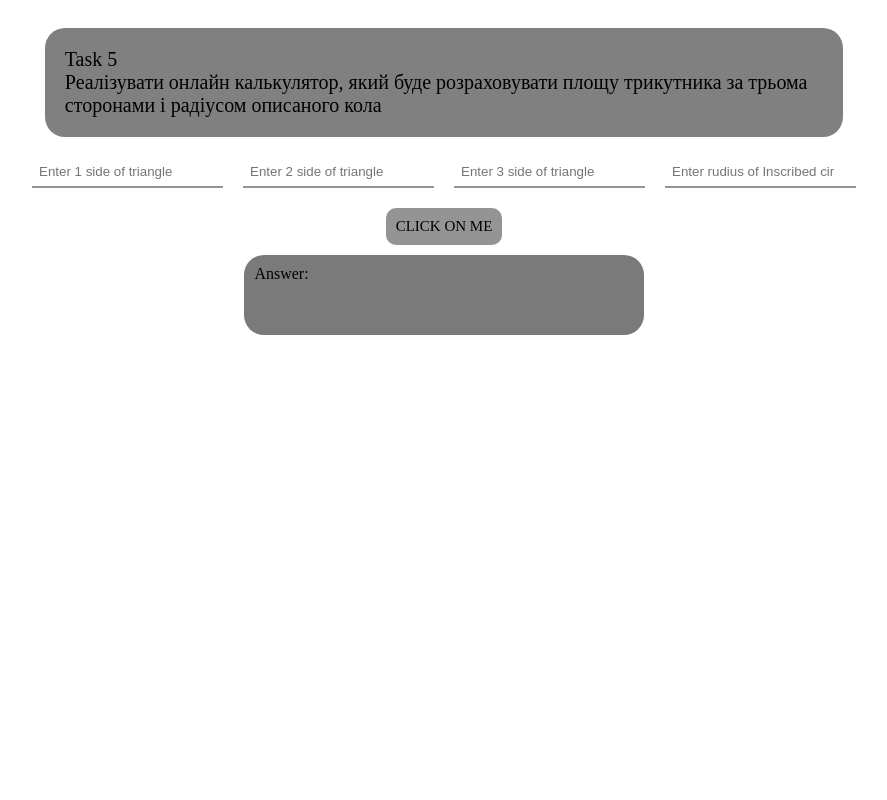
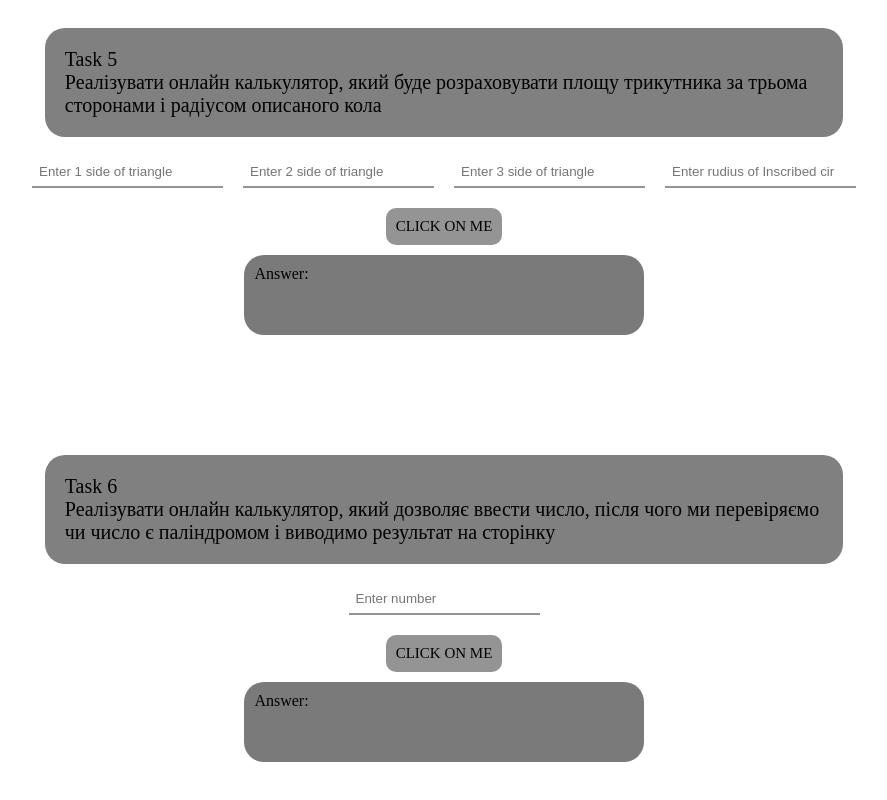
Before and after one commit to AdamT3H/cs11-ogogodnik, a plain HTML site: page lab5b/lab5b.html in a window 1280 px wide. Shown: the part 1283-2083 px from the top of the page, without its empty margins (206-1093 px from the left). Before the commit the page ends 1728 px from the top, so only its background shows below. Drawn offline with Linux system fonts and the light colour scheme.

Commit message:
Add files via upload

```diff
--- a/lab5b/lab5b.css
+++ b/lab5b/lab5b.css
@@ -74,7 +74,7 @@
     margin-bottom: 10px;
 }
 
-.contrTask2, .contrTask3, .contrTask5{
+.contrTask2, .contrTask3, .contrTask5, .contrTask6{
     width: 100%;
     height: auto;
     margin: 100px  0px;
@@ -85,7 +85,7 @@
     align-items: center;
 }
 
-.textTask2, .textTask3, .textTask5{
+.textTask2, .textTask3, .textTask5, .textTask6{
     width: 60%;
     background-color: gray;
     padding: 20px;
@@ -94,7 +94,7 @@
     font-family: 10px;
 }
 
-.side1Task2, .side1Task3, .side1Task5{
+.side1Task2, .side1Task3, .side1Task5, .side1Task6{
     margin: 20px 10px;
 }
 
@@ -106,12 +106,12 @@
     margin: 20px 10px;
 }
 
-.contrForq2, .contrForq3, .contrForq5{
+.contrForq2, .contrForq3, .contrForq5, .contrForq6{
     display: flex;
     flex-direction: unset;
 }
 
-.Unsver2, .Unsver3, .Unsver5{
+.Unsver2, .Unsver3, .Unsver5, .Unsver6{
     background-color: rgb(122, 122, 122);
     border-radius: 20px ;
     width: 30%;
@@ -119,7 +119,7 @@
     padding: 10px;
 }
 
-.side1_1Task2, .side1_1Task3, .side1_1Task5{
+.side1_1Task2, .side1_1Task3, .side1_1Task5, .side1_1Task6{
     border-bottom: solid 2px  rgb(148, 148, 148);
     border-top: solid 0px  rgb(148, 148, 148);
     border-left: solid 0px  rgb(148, 148, 148);
@@ -141,7 +141,7 @@
     padding: 7px;
 }
 
-.button2,  .button3,  .button5{
+.button2, .button3, .button5, .button6{
     padding: 10px;
     font-size: 15px;
     background-color:rgb(148, 148, 148);
--- a/lab5b/lab5b.html
+++ b/lab5b/lab5b.html
@@ -78,6 +78,21 @@
 
 
 
+    <div class="contrTask6" >
+
+        <div class="textTask6">Task 6 <br>Реалізувати онлайн калькулятор, який дозволяє ввести число, після чого ми перевіряємо чи число є паліндромом і виводимо результат на сторінку </div>
+        <div class="contrForq6">
+            <div class="side1Task6"> <input type="number" class="side1_1Task6" placeholder="Enter number" /> </div>
+
+        </div>
+        <div class="button6" id="but6">CLICK ON ME</div>
+
+        <div class="Unsver6">Answer:<br>  </div>
+
+    </div>
+
+
+
 
 
 
--- a/lab5b/lab5b.js
+++ b/lab5b/lab5b.js
@@ -94,3 +94,38 @@ const Task1 = () =>{
 
     document.getElementById('but5')
     .addEventListener('click', Task5);
+
+
+
+
+
+
+    const Task6 = () =>{
+        const [side1Task6] = document.getElementsByClassName('side1_1Task6');
+
+        const side1Task6_value = side1Task6.value;
+
+        const length = side1Task6_value.split('').length;
+        console.log(length);
+
+        const length2 = length / 2;
+        console.log(length2);
+
+        const half1 = side1Task6_value.split('').slice (0,length2);
+
+
+        const half2 = side1Task6_value.split('').slice (length2, length);
+
+        const half2rotatetd = half2.reverse();
+
+        if  (half1 == half2rotatetd){
+          document.getElementsByClassName("Unsver6")[0].innerText = "true";
+        }
+        if (half1 != half2rotatetd){
+         document.getElementsByClassName("Unsver6")[0].innerText = "folse";
+        }
+
+    }
+
+    document.getElementById('but6')
+    .addEventListener('click', Task6);
```
